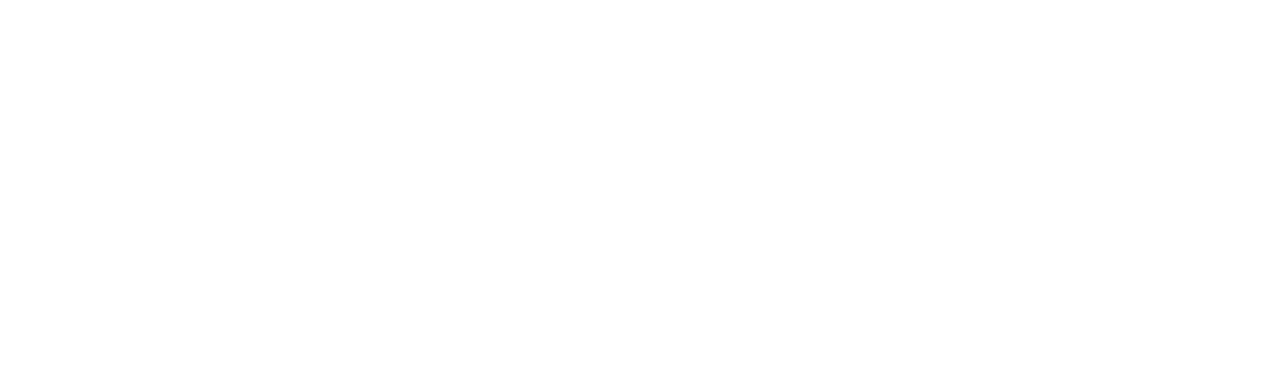
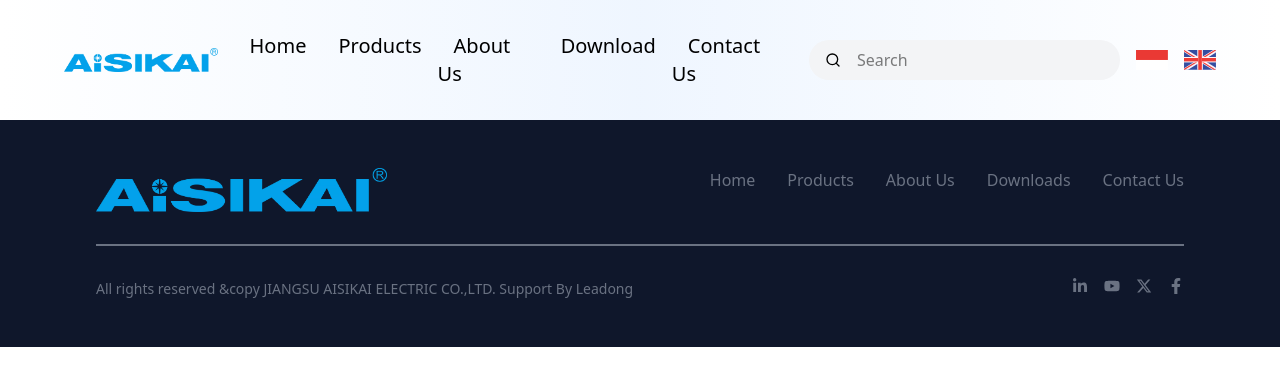
Before and after one commit to adinata15/webAisikai, a React (Vite) app: page /product-details in a window 1280 px wide. Before the commit this address had no page. Shown: the top 386 px of the page. Built offline with nearby package versions, Linux system fonts and the light colour scheme.

Commit message:
feat: product detaills on process

```diff
--- a/src/App.jsx
+++ b/src/App.jsx
@@ -6,6 +6,7 @@
 import AboutUs from "./pages/AboutUs";
 import ContactUs from "./pages/ContactUs";
 import Download from "./pages/Download";
+import ProductDetails from "./pages/ProductDetails";
 
 const App = () => {
   return(
@@ -17,6 +18,7 @@
         <Route path="/about-us" element={<AboutUs />} />
         <Route path="/contact-us" element={<ContactUs />} />
         <Route path="/download" element={<Download />} />
+        <Route path="/product-details" element={<ProductDetails />} />
       </Routes>
     </BrowserRouter>
   )
--- /dev/null
+++ b/src/pages/ProductDetails.jsx
@@ -0,0 +1,18 @@
+import Header from "../components/Header";
+import Footer from "../components/Footer";
+
+const ProductDetails = () => {
+    return(
+        <section>
+            <Header />
+
+            <div>
+
+            </div>
+
+            <Footer />
+        </section>
+    )
+}
+
+export default ProductDetails;
```
